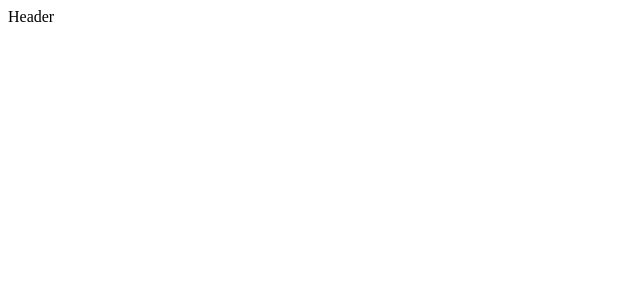
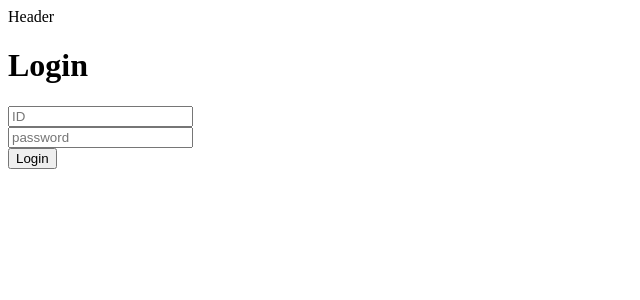
Before and after one commit to WMCWeb/WMC-Front, a React app: page /login in a window 1280 px wide. Shown: the top 300 px of the page, without its empty margins (0-640 px from the left). Built offline with nearby package versions, Linux system fonts and the light colour scheme.

Commit message:
추가: 임시 로그인 화면 추가

```diff
--- a/package.json
+++ b/package.json
@@ -27,6 +27,7 @@
     "@babel/core": "^7.10.5",
     "@babel/preset-env": "^7.10.4",
     "@babel/preset-react": "^7.10.4",
+    "@material-ui/core": "^4.11.0",
     "babel-loader": "^8.1.0",
     "html-webpack-plugin": "^4.3.0",
     "webpack": "^4.44.0",
--- a/src/components/App.js
+++ b/src/components/App.js
@@ -1,8 +1,9 @@
 import React from "react";
-import {Route, Switch} from 'react-router-dom';
+import { Route, Switch } from 'react-router-dom';
 import Main from '../components/page/Main'
 import Header from "./common/Header";
 import Account from "./page/Account";
+import Login from "./page/Login";
 
 const App = () => {
     return (
@@ -13,6 +14,7 @@ const App = () => {
                     <Route exact path="/" component={Main}></Route>
                     <Route path="/main" component={Main}></Route>
                     <Route path="/membership-fee" component={Account}></Route>
+                    <Route path="/login" component={Login}></Route>
                 </Switch>
             </div>
         </div>
--- a/src/components/page/Account.js
+++ b/src/components/page/Account.js
@@ -8,7 +8,7 @@ import TableCell from '@material-ui/core/TableCell';
 import Paper from '@material-ui/core/Paper';
 import { withStyles } from '@material-ui/core/styles';
 
-const styles = theme =>({
+const styles = theme => ({
   root:{
     width:'100%',
     marginTop:theme.spacing.unit * 3,
--- /dev/null
+++ b/src/components/page/Login.js
@@ -0,0 +1,28 @@
+import React from "react";
+
+const Login = () => {
+    return (
+        <div className="contentalign">
+            <h3 className="adminTitle">
+            </h3>
+            <h1 className="loginTitle">Login</h1>
+            <input
+                className="loginInput"
+                type="text"
+                placeholder="ID"
+            />
+            <br></br>
+            <input
+                className="loginInput"
+                type="password"
+                placeholder="password"
+            />
+            <br></br>
+            <button className="loginBtn">
+                Login
+            </button>
+        </div>
+    )
+};
+
+export default Login;
--- a/src/components/page/Main.js
+++ b/src/components/page/Main.js
@@ -1,7 +1,12 @@
 import React from 'react';
+import {Link} from "react-router-dom";
 
 const Main = () => {
-    return <div>main</div>
+    return (
+        <div>
+            <Link to="/main">main</Link>
+        </div>
+    )
 };
 
 export default Main;
--- a/webpack.config.js
+++ b/webpack.config.js
@@ -36,7 +36,9 @@ module.exports = {
     devServer: {
         contentBase: path.join(__dirname, "dist"), // 이 경로에 있는 파일이 변경될 때 번들을 다시 컴파일
         compress: true,
+        inline: true,
         port: process.env.PORT,
+        historyApiFallback: true,
         stats: {
             assets: false,
             children: false,
```
Also changed, not shown: 1 other file (tests, documents, lock files or other folders).
